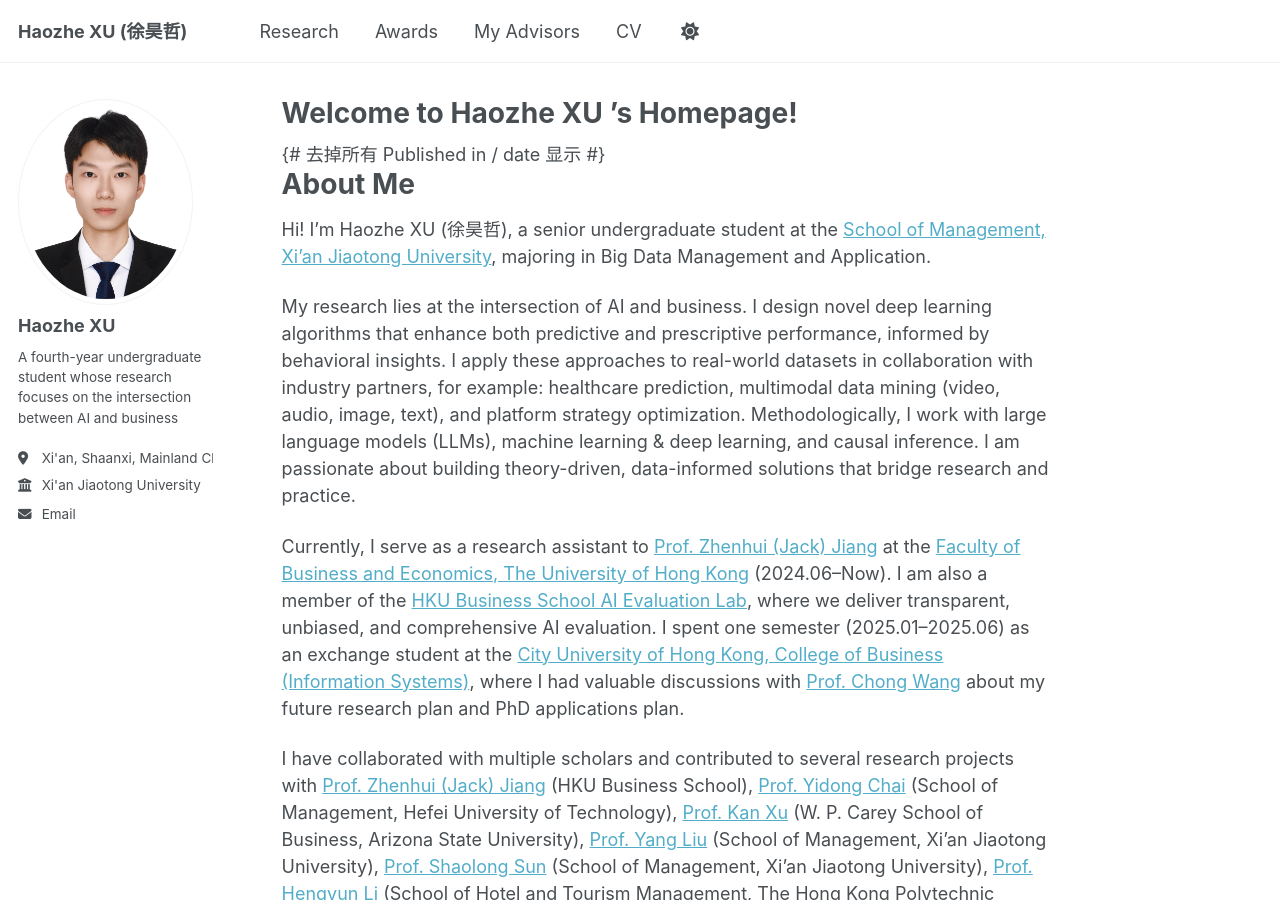
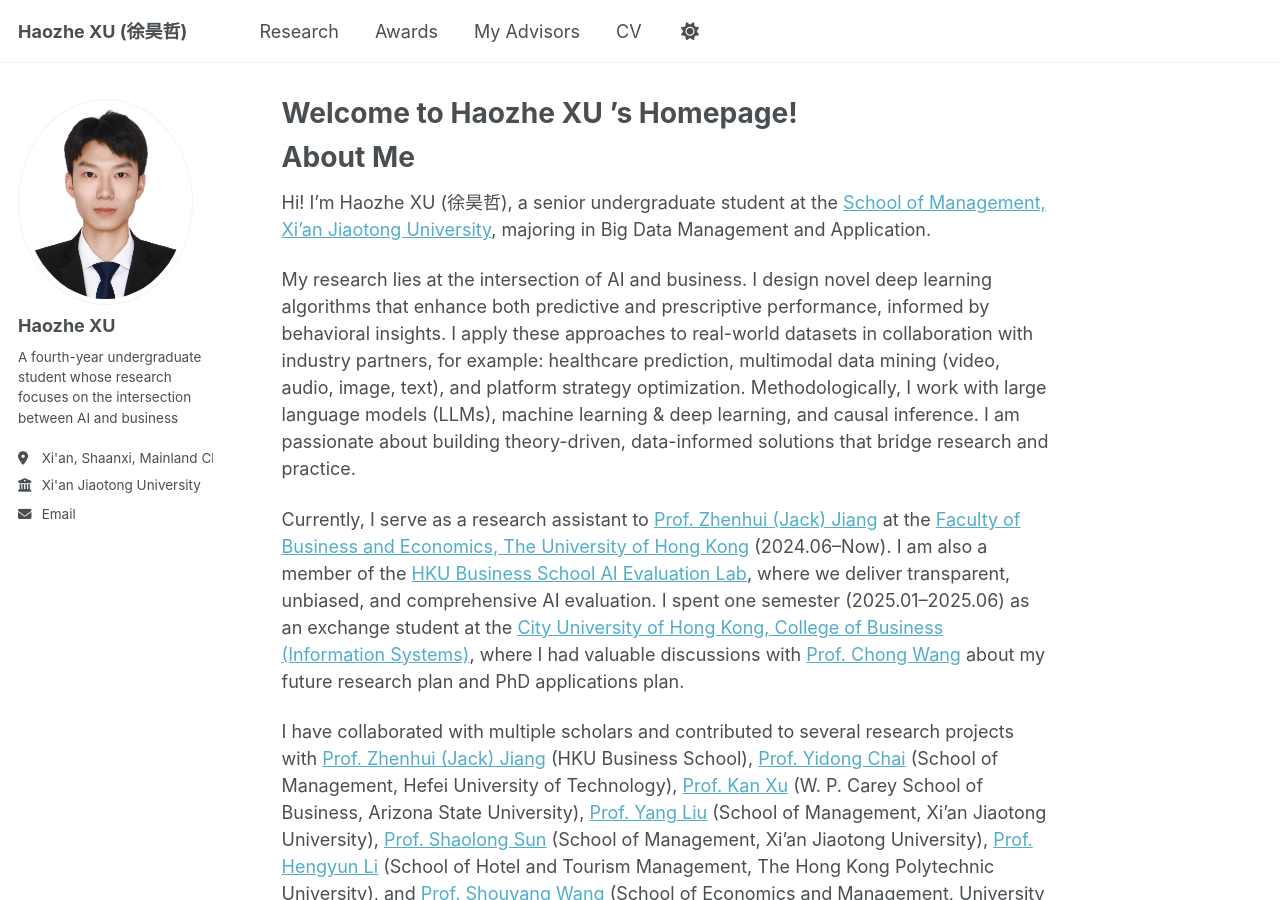
Before and after one commit to XuHaozhe0204/XuHaozhe0204.github.io, a Jekyll site: the page built from _pages/about.md, in a window 1280 px wide and 900 px high. Built offline with Jekyll 4.4.1, drawn with Linux system fonts in a browser that asks for light colours; a script that is not in the unit is left out.

Commit message:
Update single.html

```diff
--- a/_layouts/single.html
+++ b/_layouts/single.html
@@ -33,7 +33,6 @@ layout: default
               {{ page.title | markdownify | remove: "<p>" | remove: "</p>" }}
             </h1>
           {% endif %}
-          {# 去掉所有 Published in / date 显示 #}
         </header>
       {% endunless %}
 
```
